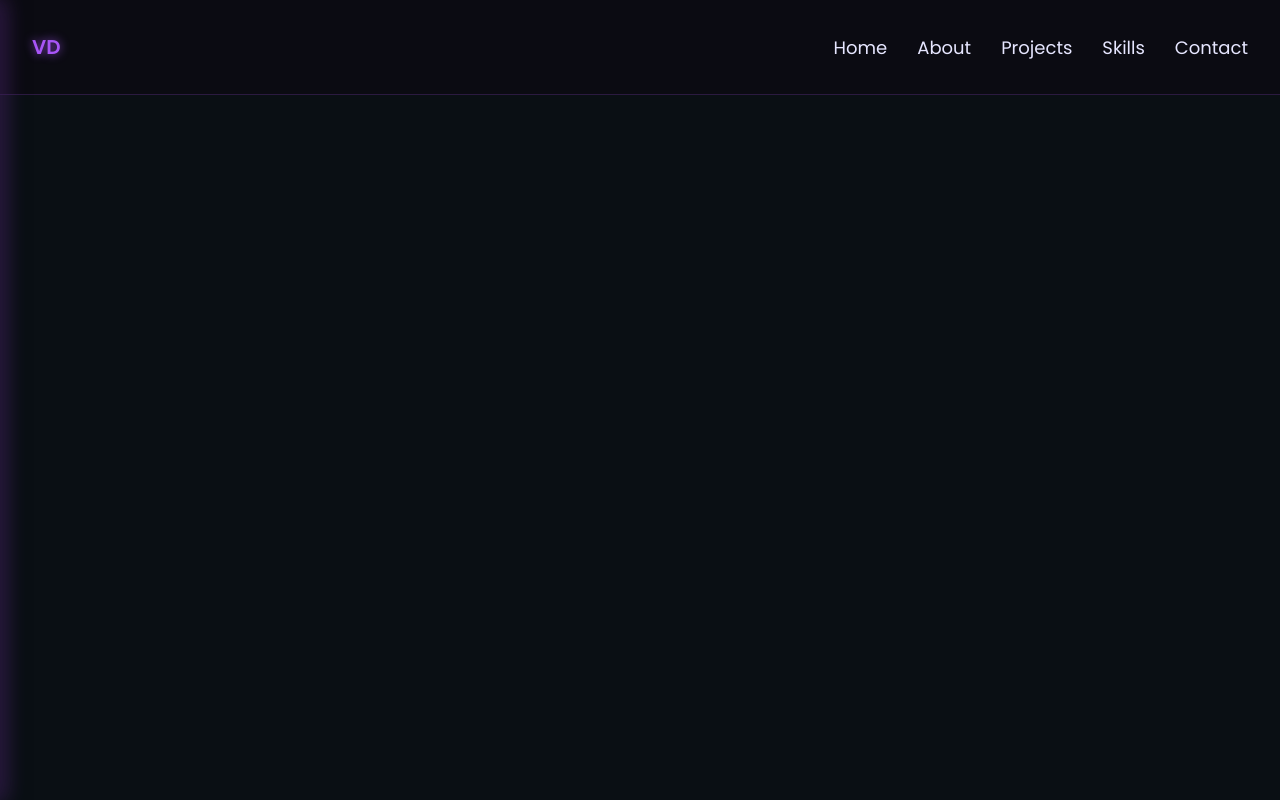
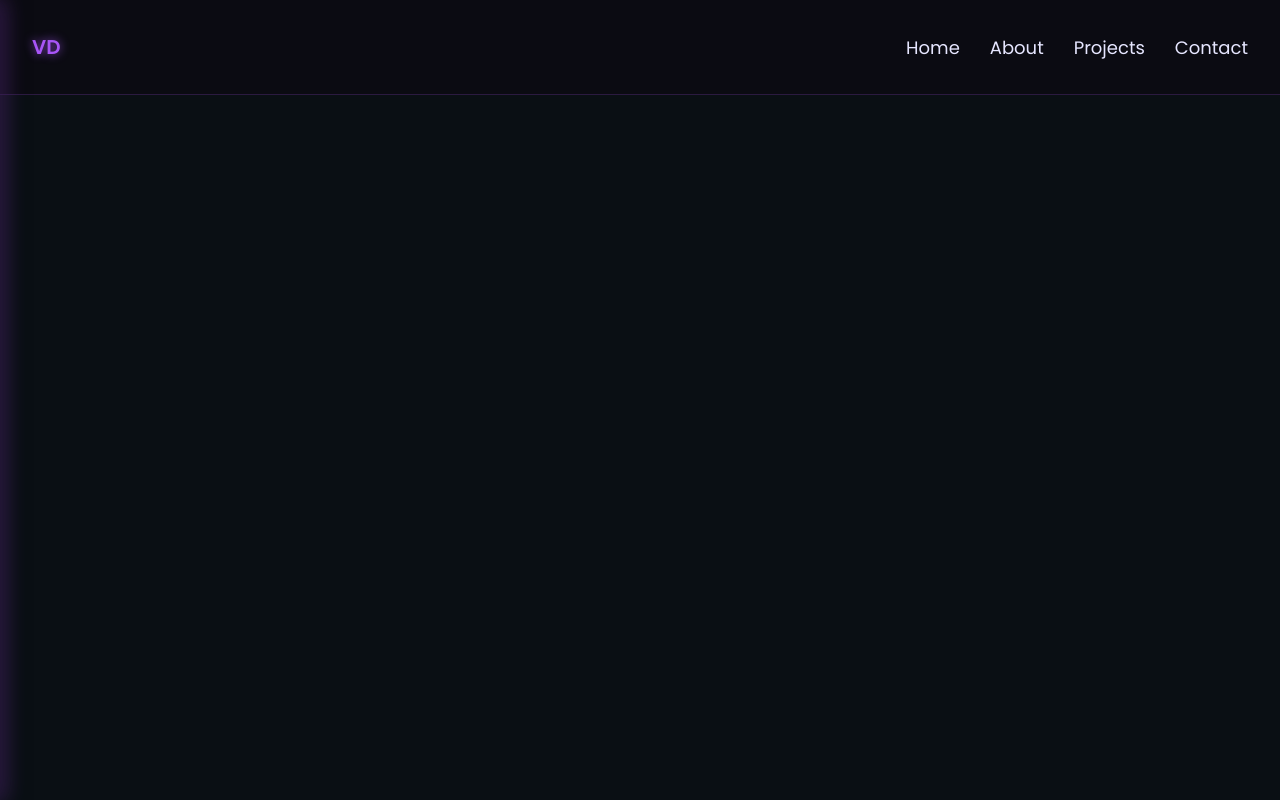
Before and after one commit to Valeriia-Danilo/my-portfolio, a Next.js app: page / in a window 1280 px wide. Built offline with nearby package versions, Linux system fonts and the light colour scheme.

Commit message:
delete skills

```diff
--- a/components/Header/Header.tsx
+++ b/components/Header/Header.tsx
@@ -30,7 +30,6 @@ const Header = () => {
             </Link>
             <Link href="/about">About</Link>
             <Link href="/projects">Projects</Link>
-            <Link href="/skills">Skills</Link>
             <Link href="/contact">Contact</Link>
           </nav>
         </div>
--- a/components/Menu/Menu.tsx
+++ b/components/Menu/Menu.tsx
@@ -54,14 +54,6 @@ export default function Menu({ isOpen, onClose }: Props) {
           </Link>
 
           <Link
-            href="/skills"
-            onClick={onClose}
-            className={clsx(pathname === '/skills' && css.active)}
-          >
-            Skills
-          </Link>
-
-          <Link
             href="/contact"
             onClick={onClose}
             className={clsx(pathname === '/contact' && css.active)}
@@ -70,7 +62,6 @@ export default function Menu({ isOpen, onClose }: Props) {
           </Link>
         </nav>
 
-        {/* socials */}
         <div className={css.socials}>
           <a href="#" target="_blank" rel="noopener noreferrer">
             <FaTelegram />
```
